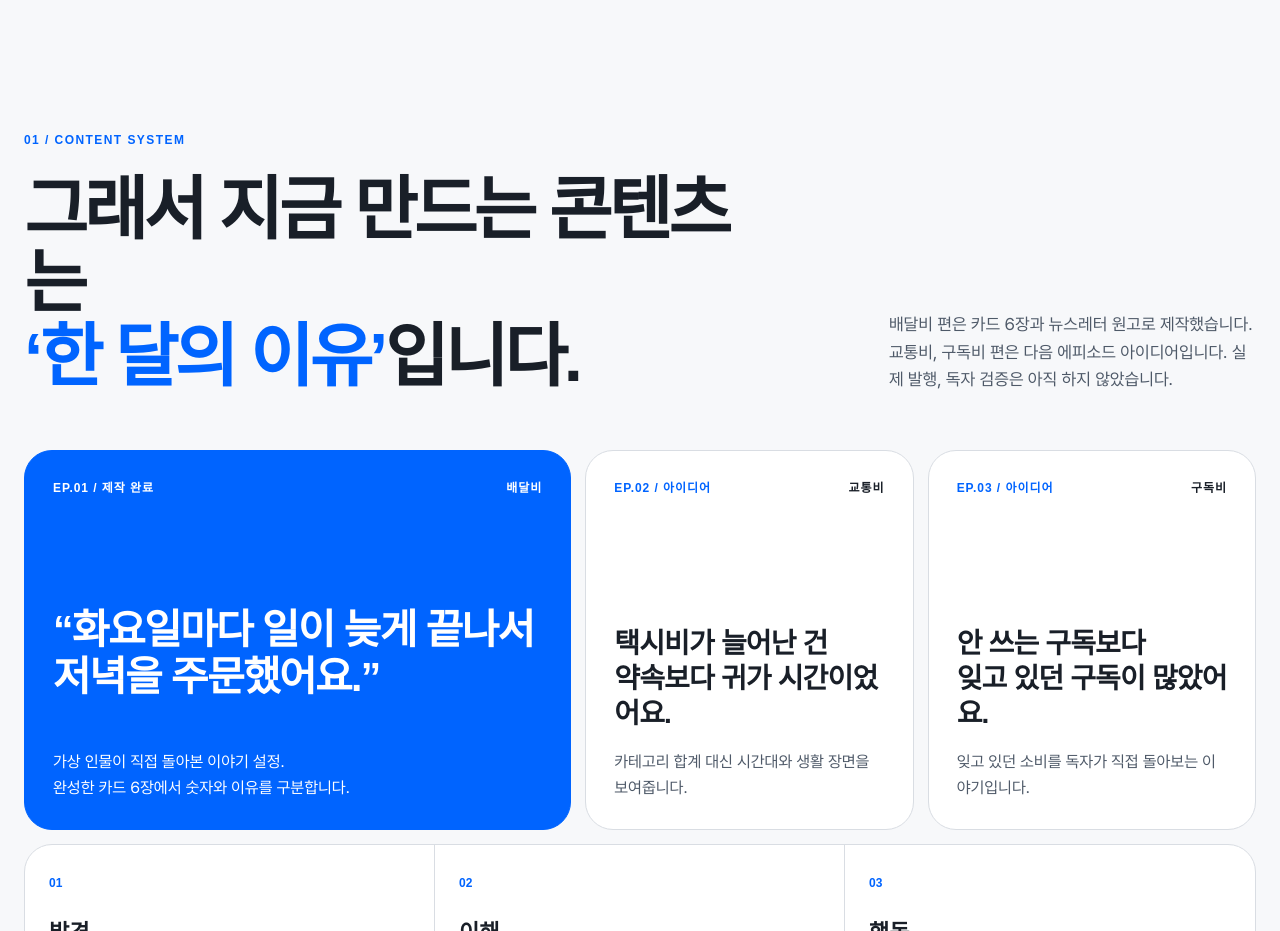
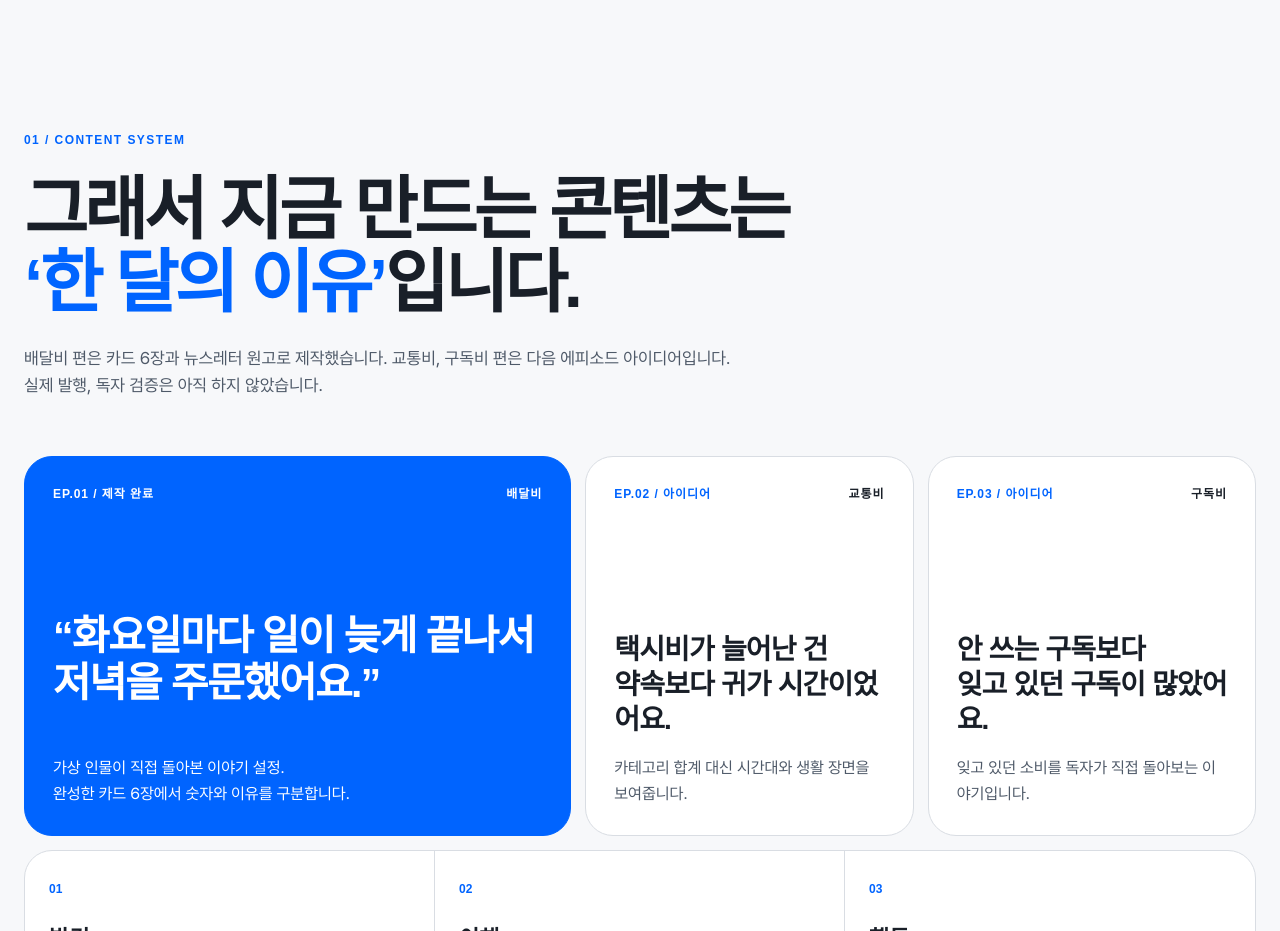
Before and after one commit to jhheo51-arch/perjim, a website: page index.html in a window 1280 px wide. Shown: the part 1440-2371 px from the top of the page. Drawn offline with Linux system fonts and the light colour scheme; a web font is replaced by a local one.

Commit message:
콘텐츠 제목 조사 줄바꿈 수정

```diff
--- a/src/portfolio.css
+++ b/src/portfolio.css
@@ -77,6 +77,9 @@ button:active,.button:active{transform:translateY(1px)}
 .split-heading>p,.section-heading>p{margin:0;color:var(--sub);font-size:17px}
 .section-heading h2 em{color:var(--blue);font-style:normal}
 .content-system{padding-top:130px}
+.content-system .section-heading{grid-template-columns:1fr;gap:24px}
+.content-system .section-heading h2{word-break:keep-all;overflow-wrap:normal;text-wrap:balance}
+.content-system .section-heading>p{max-width:720px}
 .episode-grid{display:grid;grid-template-columns:1.25fr .75fr .75fr;gap:14px;margin-top:56px}
 .episode-card{min-height:380px;padding:28px;border:1px solid var(--line);border-radius:var(--radius);background:#fff;display:flex;flex-direction:column}
 .episode-card.feature{background:var(--blue);color:#fff;border-color:var(--blue)}
```
